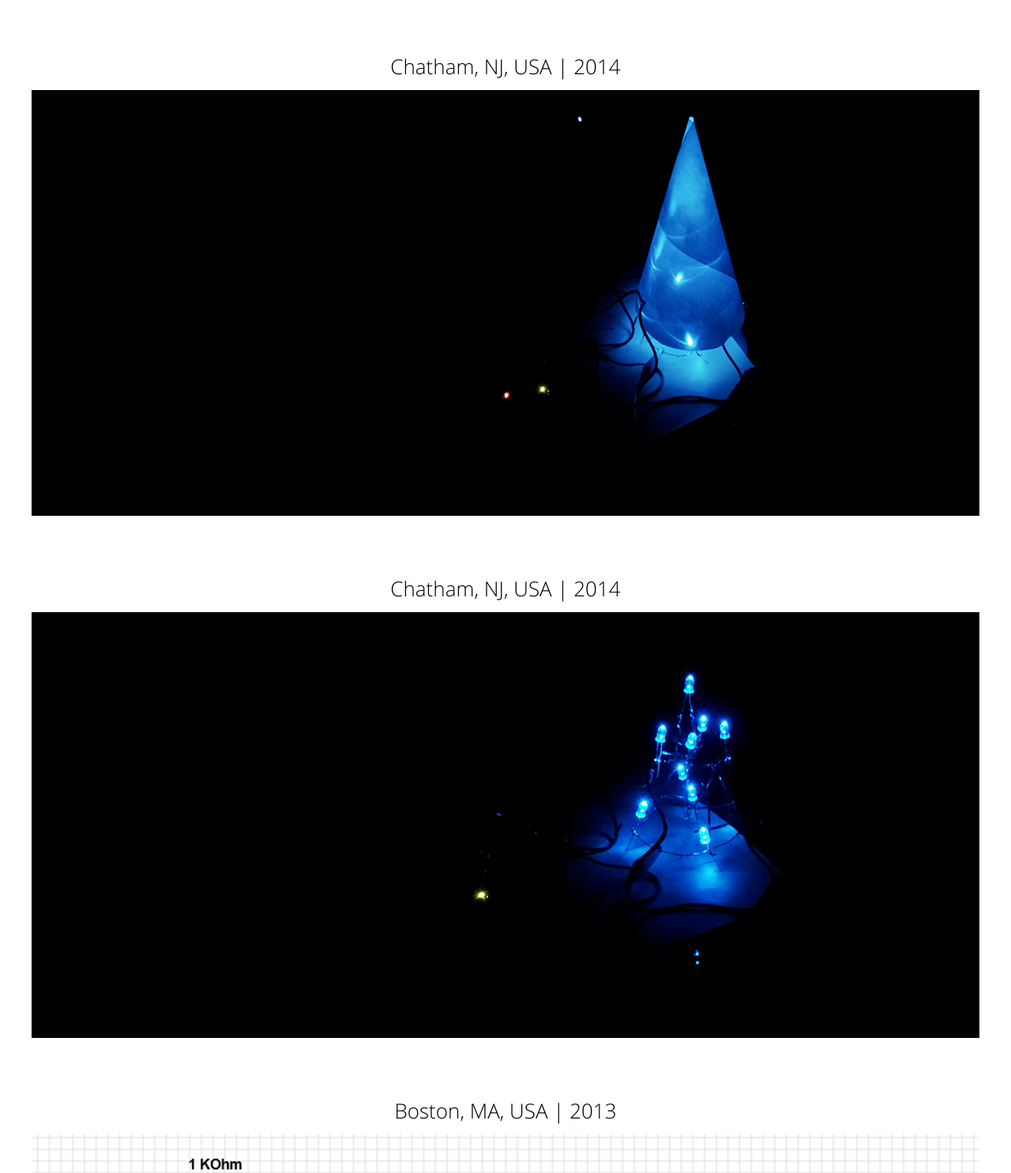
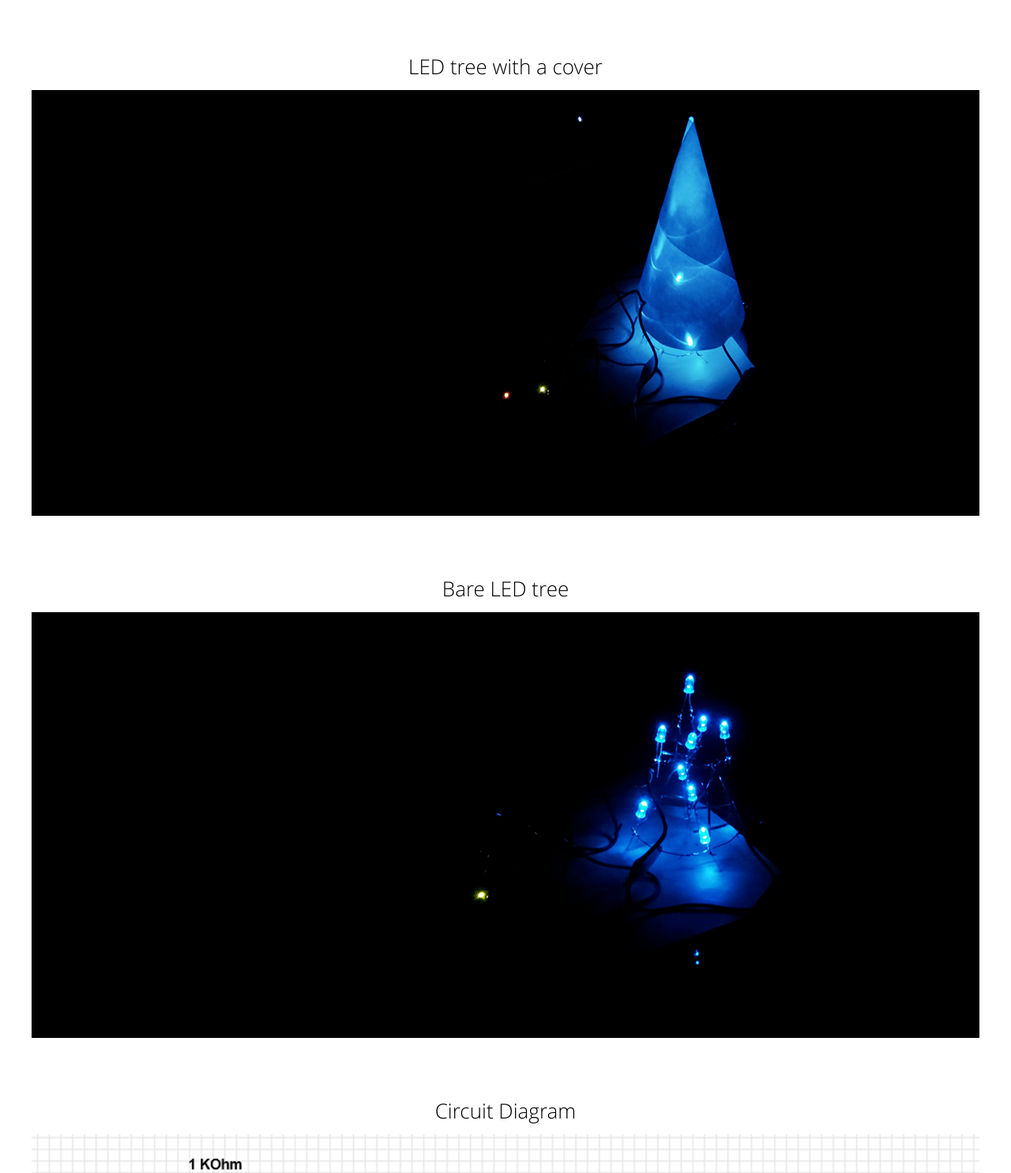
Before and after one commit to CalvinMRyan/sitev2, a plain HTML site: page charlieplex.html in a window 1280 px wide. Shown: the part 367-1852 px from the top of the page at 79% size. Drawn offline with Linux system fonts and the light colour scheme.

Commit message:
Fix Pics

```diff
--- a/charlieplex.html
+++ b/charlieplex.html
@@ -29,14 +29,14 @@
 
             <p id="contentText"> Arduino is a great platform - until you attempt any project requiring more than the few available I/O ports. To combat this you can use charlieplexing. This technique combines the Arduino's capability to set I/O pins as high output, low output, and input and the current flow limiting property of diodes. By setting the output on one side of a diode low, the output on the other side high, and all other I/O pins to a high impedance input you can allow current to flow through a specific path.  Below is a demonstration of this I created using LEDs.  </p>
 
-            <p id="contentTitleText"> Chatham, NJ, USA | 2014</p>
+            <p id="contentTitleText"> LED tree with a cover</p>
             <img id="contentImage" src="images/charlieplex/charlieplex2.png" />
 
-            <p id="contentTitleText"> Chatham, NJ, USA | 2014</p>
+            <p id="contentTitleText"> Bare LED tree</p>
             <img id="contentImage" src="images/charlieplex/charlieplex1.png" />
 
-            <p id="contentTitleText"> Boston, MA, USA | 2013</p>
-            <img id="contentImage" src="images/charlieplex/charlieplex3.png" />
+            <p id="contentTitleText"> Circuit Diagram</p>
+            <img id="contentImage" src="images/charlieplex/charlieplex3.PNG" />
 
         </div>
 
```
